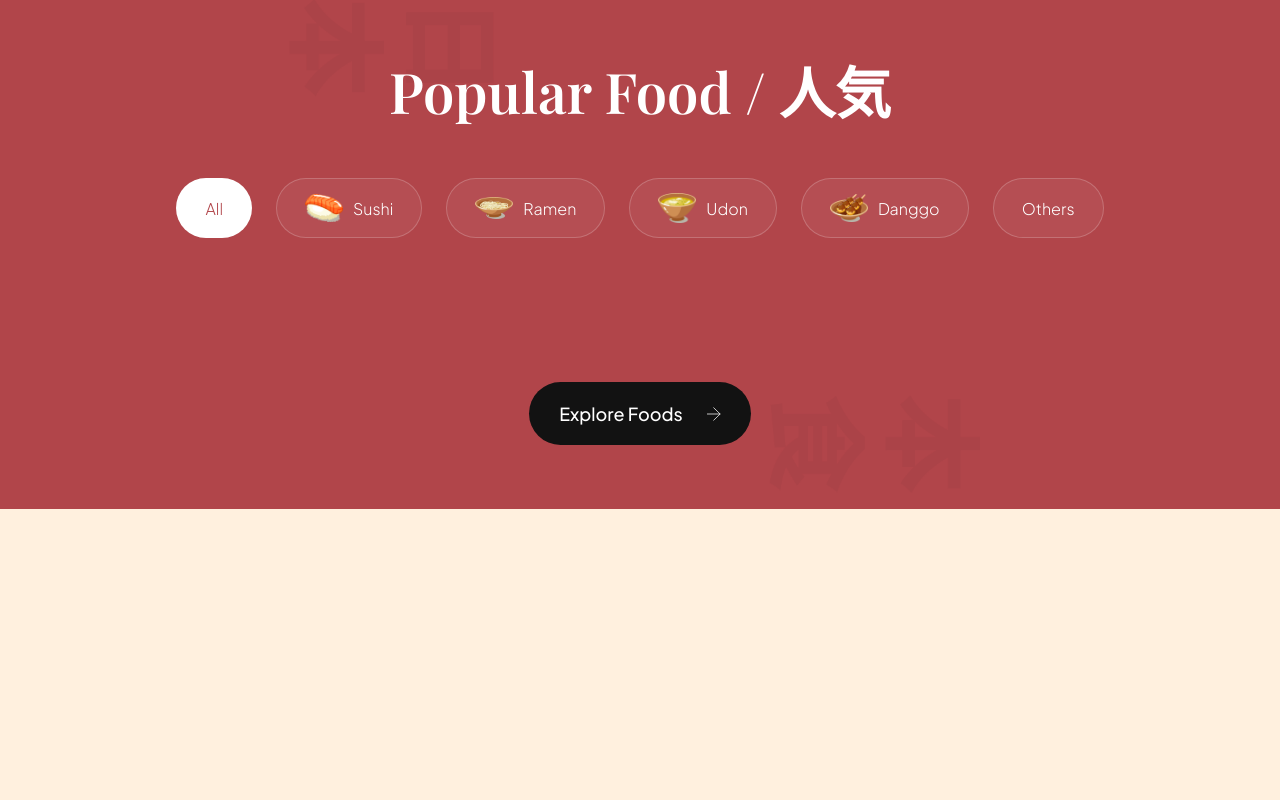
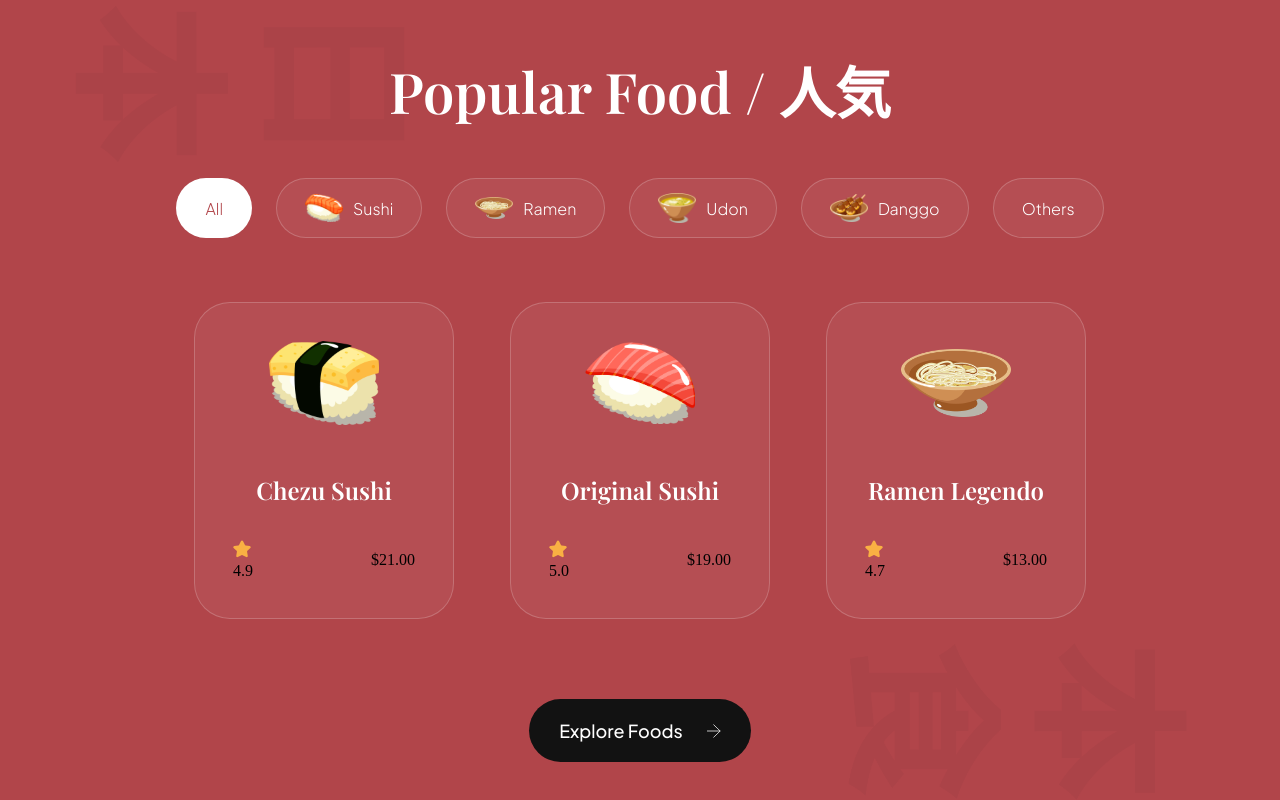
Before and after one commit to ASSAXIN06/Sushiman-Landing_Page_for_delivery_App, a website built with Vite: page index.html in a window 1280 px wide. Shown: the part 1530-2330 px from the top of the page. Before the commit the page ends 2039 px from the top, so only its background shows below. Built offline with nearby package versions, Linux system fonts and the light colour scheme.

Commit message:
add popular-foods__catalogue in popular foods section

```diff
--- a/css/sections/popular.css
+++ b/css/sections/popular.css
@@ -104,3 +104,44 @@
 
     margin-left: 21px;
 }
+
+.popular-foods__card {
+    padding : 38px;
+    min-width : 260px;
+    height: fit-content;
+
+    display: flex;
+    align-items: center;
+    flex-direction: column;
+
+    background: rgba(255, 255, 255, 0.05);
+    border-radius: 36px;
+    border : 1px solid rgba(255, 255, 255, 0.2 )
+}
+
+.popular-foods__card-image {
+    height : 84px;
+    width: 110px;
+    object-fit: contain;
+}
+
+.popular-foods__card-title {
+    margin-top : 47px;
+
+    font-size: 24px;
+    line-height: 36px;
+    font-weight: 600;
+    font-family: var(--playfair-display);
+    color : #fff;
+
+    text-align: center;
+}
+
+.popular-foods__card-details {
+    width: 100%;
+    margin-top: 32px;
+}
+
+.popular-foods__card-rating {
+
+}
--- a/index.html
+++ b/index.html
@@ -136,7 +136,39 @@
                 </button>
             </div>
             <div class="popular-foods__catalogue">
-
+                <article class="popular-foods__card">
+                    <img class="popular-foods__card-image" src="assets/sushi-12.png" alt="sushi-12"/>
+                    <h4 class="popular-foods__card-title">Chezu Sushi</h4>
+                    <div class="popular-foods__card-details flex-between">
+                        <div class="popular-foods__card-rating">
+                            <img src="assets/star.svg" alt="star">
+                            <p>4.9</p>
+                        </div>
+                        <p>$21.00</p>
+                    </div>
+                </article>
+                <article class="popular-foods__card active-card">
+                    <img class="popular-foods__card-image" src="assets/sushi-11.png" alt="sushi-11"/>
+                    <h4 class="popular-foods__card-title">Original Sushi</h4>
+                    <div class="popular-foods__card-details flex-between">
+                        <div class="popular-foods__card-rating">
+                            <img src="assets/star.svg" alt="star">
+                            <p>5.0</p>
+                        </div>
+                        <p>$19.00</p>
+                    </div>
+                </article>
+                <article class="popular-foods__card">
+                    <img class="popular-foods__card-image" src="assets/sushi-10.png" alt="Ramen"/>
+                    <h4 class="popular-foods__card-title">Ramen Legendo</h4>
+                    <div class="popular-foods__card-details flex-between">
+                        <div class="popular-foods__card-rating">
+                            <img src="assets/star.svg" alt="star">
+                            <p>4.7</p>
+                        </div>
+                        <p>$13.00</p>
+                    </div>
+                </article>
             </div>
             <button class="popular-foods__button">
                 Explore Foods
```
